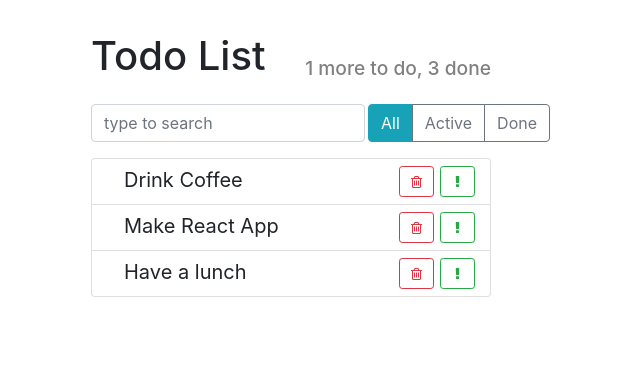
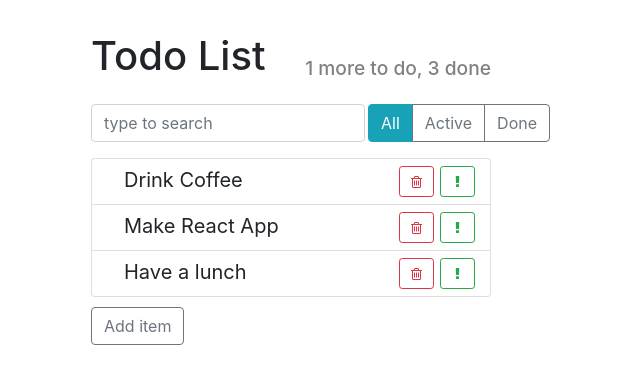
Before and after one commit to esmirakarimova/Todo, a React (Create React App) app: page / in a window 1280 px wide. Shown: the top 384 px of the page, without its empty margins (349-989 px from the left). Built offline with nearby package versions, Linux system fonts and the light colour scheme.

Commit message:
feat: implements adding new item

```diff
--- a/src/components/app/app.jsx
+++ b/src/components/app/app.jsx
@@ -4,11 +4,13 @@
 import SearchPanel from '../search-panel';
 import TodoList from '../todo-list';
 import ItemStatusFilter from '../item-status-filter';
+import ItemAddForm from '../item-add-form';
 
 import './app.css';
 
 
 export default class App extends Component {
+  maxId = 100;
 
   state = {
     todoData: [
@@ -16,6 +18,25 @@
       { label: 'Make React App', important: true, id: 2},
       { label: 'Have a lunch', important: false, id: 3},
     ]
+  };
+
+  addItem = (text) => {
+    // Generate unique id for new item
+    const newItem = {
+      label: text,
+      important: false,
+      id: this.maxId++
+    }
+    // add new item to the array
+    this.setState( ( { todoData }) =>{
+      const newArr = [
+        ...todoData,
+        newItem
+      ];
+      return {
+        todoData: newArr
+      };
+    });
   };
 
   deleteItem = (id) => {
@@ -39,12 +60,10 @@
           <TodoList
             todos={ this.state.todoData }
             onDeleted={ this.deleteItem }
-
           />
+          <ItemAddForm  onItemAdded={this.addItem}/>
       </div>
     );
 
   }
-
-
 };
--- /dev/null
+++ b/src/components/item-add-form/index.js
@@ -0,0 +1,3 @@
+import ItemAddForm from "./item-add-form";
+
+export default ItemAddForm;
--- /dev/null
+++ b/src/components/item-add-form/item-add-form.css
@@ -0,0 +1,3 @@
+.item-add-form {
+margin-top: 10px;
+}
--- /dev/null
+++ b/src/components/item-add-form/item-add-form.jsx
@@ -0,0 +1,20 @@
+import React, { Component} from 'react';
+
+import './item-add-form.css';
+
+export default class ItemAddForm extends Component {
+  render() {
+    return (
+      <div className='item-add-form'>
+        <button
+          className='btn btn-outline-secondary'
+          onClick={() => this.props.onItemAdded('Hello world')}
+          >
+          Add item
+        </button>
+
+      </div>
+    );
+  }
+
+};
```
Lines whose indentation alone changed are shown as unchanged.
